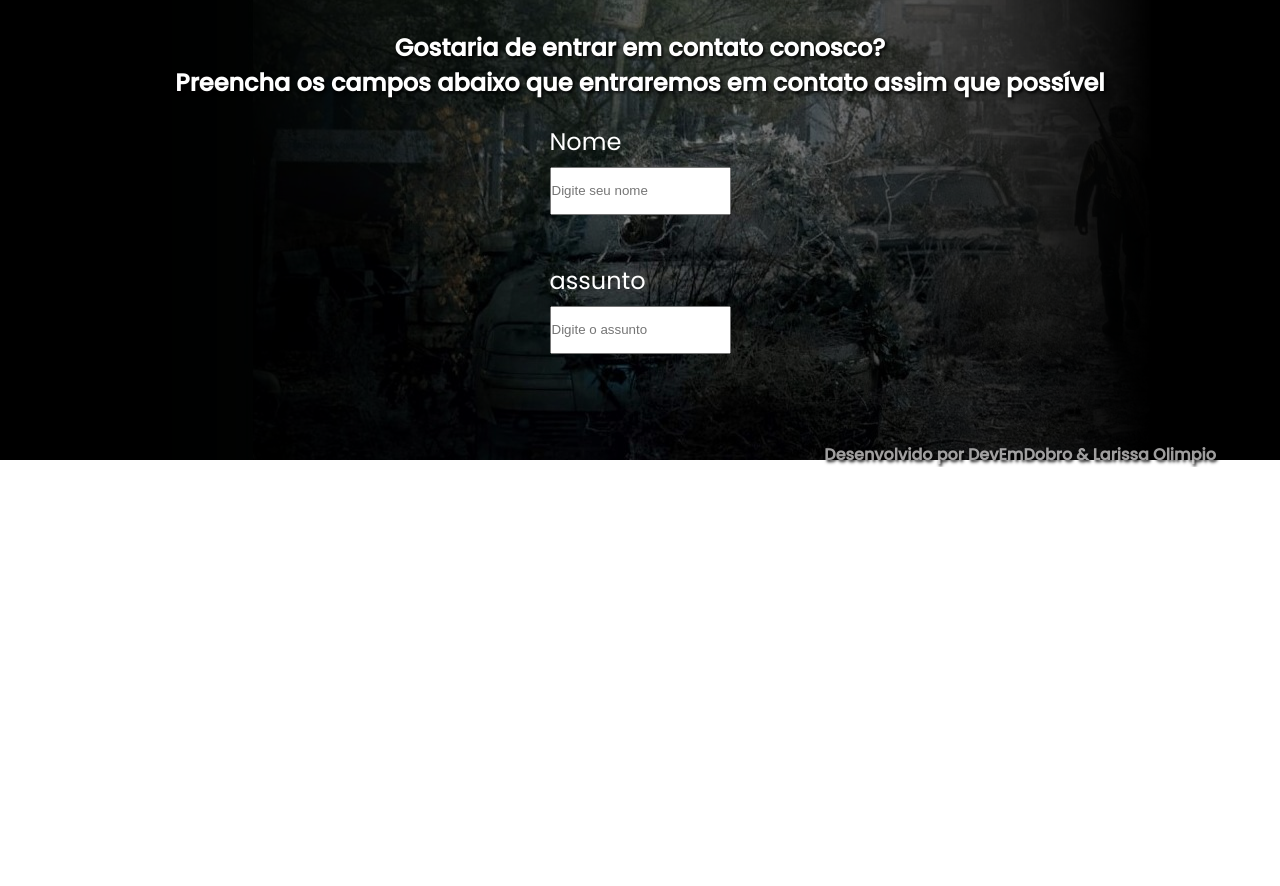
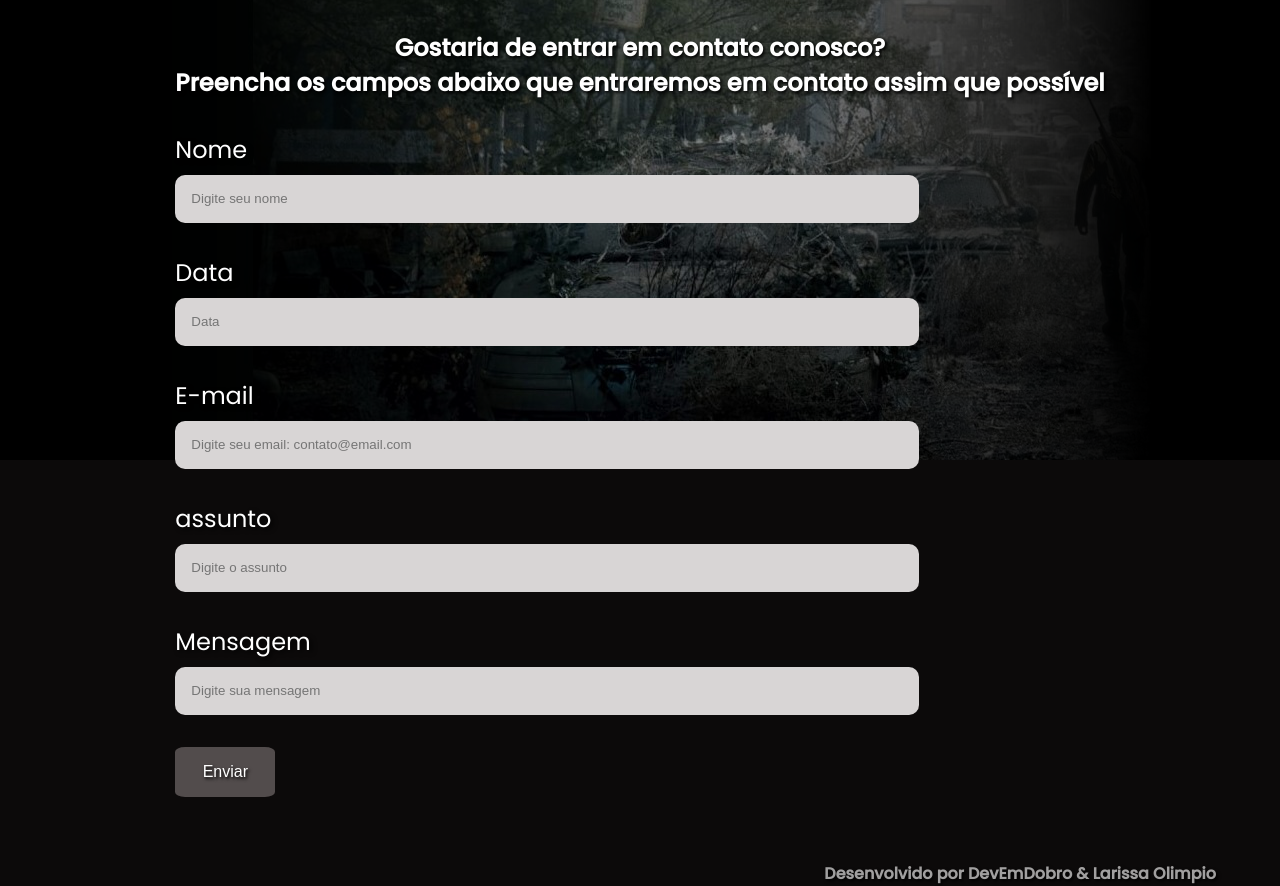
Before and after one commit to LarissaOlimpio/TheLastOfUs, a React (Create React App) app: page /contato in a window 1280 px wide. Shown: the part 340-1226 px from the top of the page. Before the commit the page ends 807 px from the top, so only its background shows below. Built offline with nearby package versions, Linux system fonts and the light colour scheme.

Commit message:
atualizando o css da página contato

```diff
--- /dev/null
+++ b/src/components/Button/Button.module.css
@@ -0,0 +1,14 @@
+.button{
+    width: 100px;
+    height: 50px;
+    border-radius: 10%;
+    background-color: #524c4c;
+    font-size: 1rem;
+    border: none;
+    color: var(--write);
+    transition: 0.3s ease-in-out ;
+    text-shadow: black 0.1em 0.1em 0.2em;
+}
+.button:hover{
+    transform: scale(1.2);
+}
--- /dev/null
+++ b/src/components/Button/index.jsx
@@ -0,0 +1,10 @@
+import styles from './Button.module.css'
+function Button ({children}){
+    return(
+
+        <button className={styles.button}>{children}</button>
+
+    )
+
+}
+export default Button
--- a/src/components/TextField/TextField.module.css
+++ b/src/components/TextField/TextField.module.css
@@ -1,15 +1,19 @@
 .textField{
     color: var(--write);
-    margin: 24px 0;
-
+    margin: 2rem 0;
 
 }
 .textField label{
     display: block;
     margin-bottom: 0.5rem;
     font-size: 1.5rem;
+    text-shadow: black 0.1em 0.1em 0.2em;
 }
 .textField input{
+    padding: 1rem;
     min-height: 3rem;
-    min-width: 50%;
+    min-width: 80%;
+    border-radius: 10px;
+    border: none;
+    background-color: var(--backgroundInput);
 }
--- a/src/index.css
+++ b/src/index.css
@@ -9,10 +9,13 @@
 :root{
   --font:'Poppins', sans-serif;
   --write: #ffffff;
+  --black:#0c0a0a;
   --footerColor: #e4e3e3b2;
+  --backgroundInput: rgb(216, 213, 213);
 
 }
 body {
+  background-color: var(--black);
   font-family: var(--font);
   -webkit-font-smoothing: antialiased;
   -moz-osx-font-smoothing: grayscale;
--- a/src/pages/Contact/Contact.module.css
+++ b/src/pages/Contact/Contact.module.css
@@ -10,11 +10,13 @@
     background-repeat: no-repeat;
 
 }
-
+.section{
+    display: flex;
+    align-items: center;
+    justify-content: center;
+}
 .form{
-    display: flex;
     flex-direction: column;
-    align-items: center;
 
 }
 .title{
--- a/src/pages/Contact/index.jsx
+++ b/src/pages/Contact/index.jsx
@@ -1,37 +1,72 @@
-import TextField from 'components/TextField'
-import { useState } from 'react'
-import styles from './Contact.module.css'
+import Button from "components/Button";
+import TextField from "components/TextField";
+import { useState } from "react";
+import styles from "./Contact.module.css";
 
-function Contact(){
+function Contact() {
+  const [name, setName] = useState("");
+  const [date, setDate] = useState("");
+  const [email, setEmail] = useState("");
+  const [topic, setTopic] = useState("");
+  const [mensage, setMensage] = useState("");
 
-    const [name, setName] = useState('')
-    const [mensage, setMensage]=useState('')
-
-    return(
-
-            <section>
+  return (
+    <section className={styles.section}>
       <div className={styles.background}></div>
       <form className={styles.form}>
         <div className={styles.title}>
           <h1>Gostaria de entrar em contato conosco?</h1>
-                        <h2>Preencha os campos abaixo que entraremos em contato assim que possível</h2>
+          <h2>
+            Preencha os campos abaixo que entraremos em contato assim que
+            possível
+          </h2>
         </div>
+
         <TextField
-                    label = "Nome"
-                    required= {true}
-                    placeholder= "Digite seu nome"
+          label="Nome"
+          required={true}
+          placeholder="Digite seu nome"
           value={name}
-                    modify= {value => setName(value)}
+          modify={(value) => setName(value)}
         />
+
+        <TextField
+          label="Data"
+          required
+          placeholder="Data"
+          value={date}
+          modify={(value) => setDate(value)}
+        />
+
+        <TextField
+          label="E-mail"
+          required
+          placeholder="Digite seu email: contato@email.com"
+          value={email}
+          modify={(value) => setEmail(value)}
+        />
+
         <TextField
           label="assunto"
-                    required={true}
+          required
           placeholder="Digite o assunto "
+          value={topic}
+          modify={(value) => setTopic(value)}
+        />
+
+        <TextField
+          label="Mensagem"
+          required
+          placeholder="Digite sua mensagem"
           value={mensage}
-                    modify={value => setMensage(value)}/>
+          modify={(value) => setMensage(value)}
+        />
+
+        <div className={styles.button}>
+          <Button>Enviar</Button>
+        </div>
       </form>
     </section>
-
-    )
+  );
 }
-export default Contact
+export default Contact;
```
Lines whose indentation alone changed are shown as unchanged.
